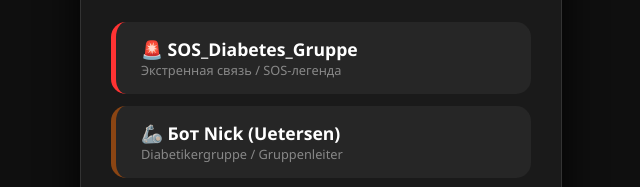
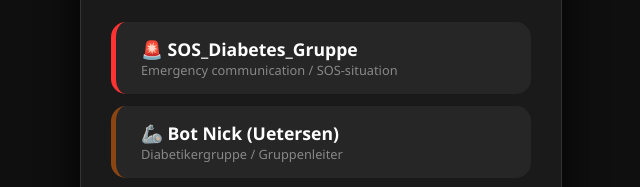
Before and after one commit to Fedor-Hub-Uetersen/Fedor_veteran_Hub, a plain HTML site: page index.html in a window 1280 px wide. Shown: the part 282-469 px from the top of the page, 319-959 px from the left. Drawn offline with Linux system fonts and the light colour scheme.

Commit message:
Update index.html

```diff
--- a/index.html
+++ b/index.html
@@ -32,14 +32,14 @@
     <a href="https://t.me/Oracle_Atum_Bot" class="btn" style="border-left: 5px solid #ff3333;">
         <div class="btn-text">
             <span class="btn-t">🚨 SOS_Diabetes_Gruppe</span>
-            <span class="btn-d">Экстренная связь / SOS-легенда</span>
+            <span class="btn-d">Emergency communication / SOS-situation</span>
         </div>
     </a>
 
     <!-- Бот Nick -->
     <a href="https://t.me/Uetersen_Diabetes_Bot" class="btn">
         <div class="btn-text">
-            <span class="btn-t">🦾 Бот Nick (Uetersen)</span>
+            <span class="btn-t">🦾 Bot Nick (Uetersen)</span>
             <span class="btn-d">Diabetikergruppe / Gruppenleiter</span>
         </div>
     </a>
```
